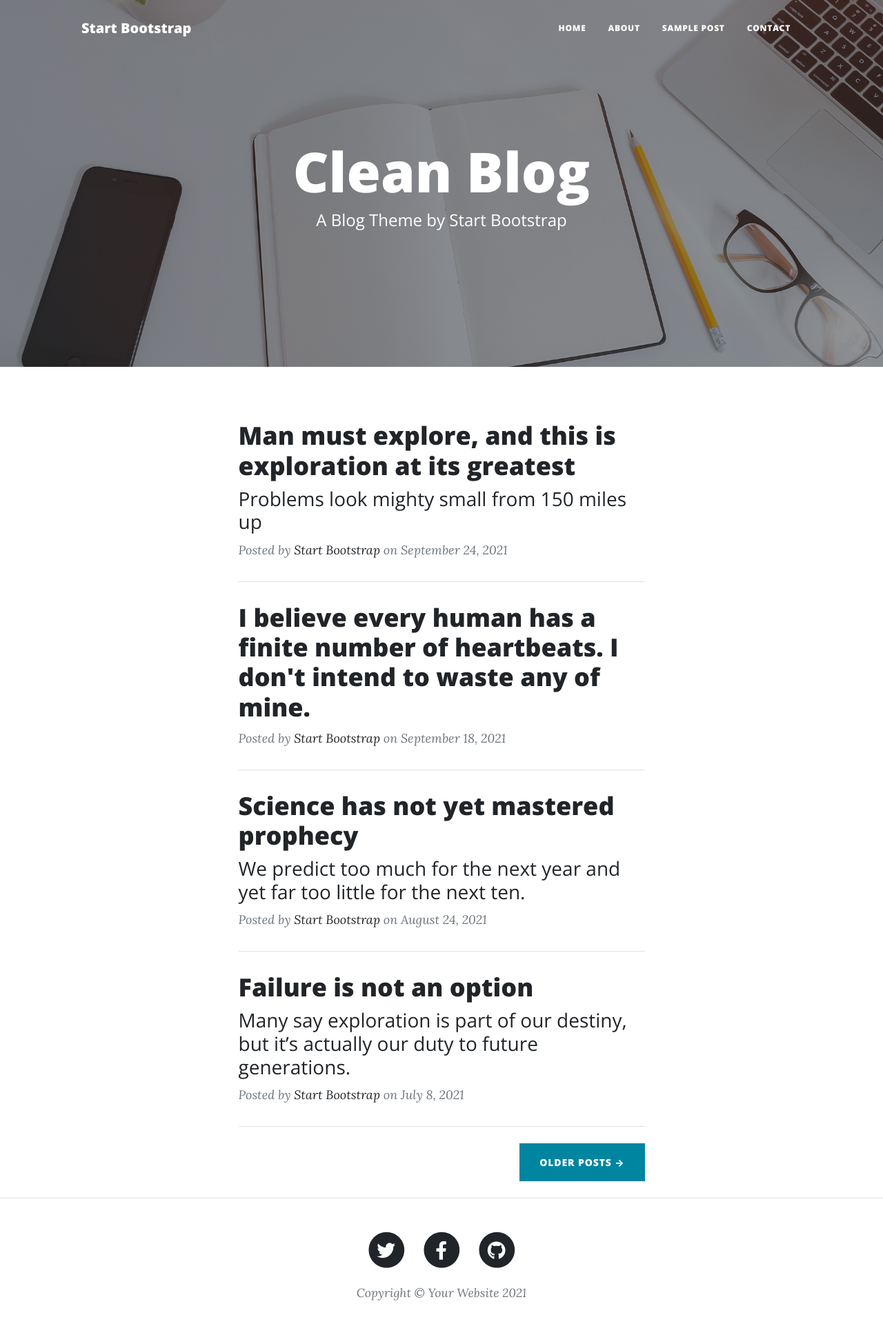
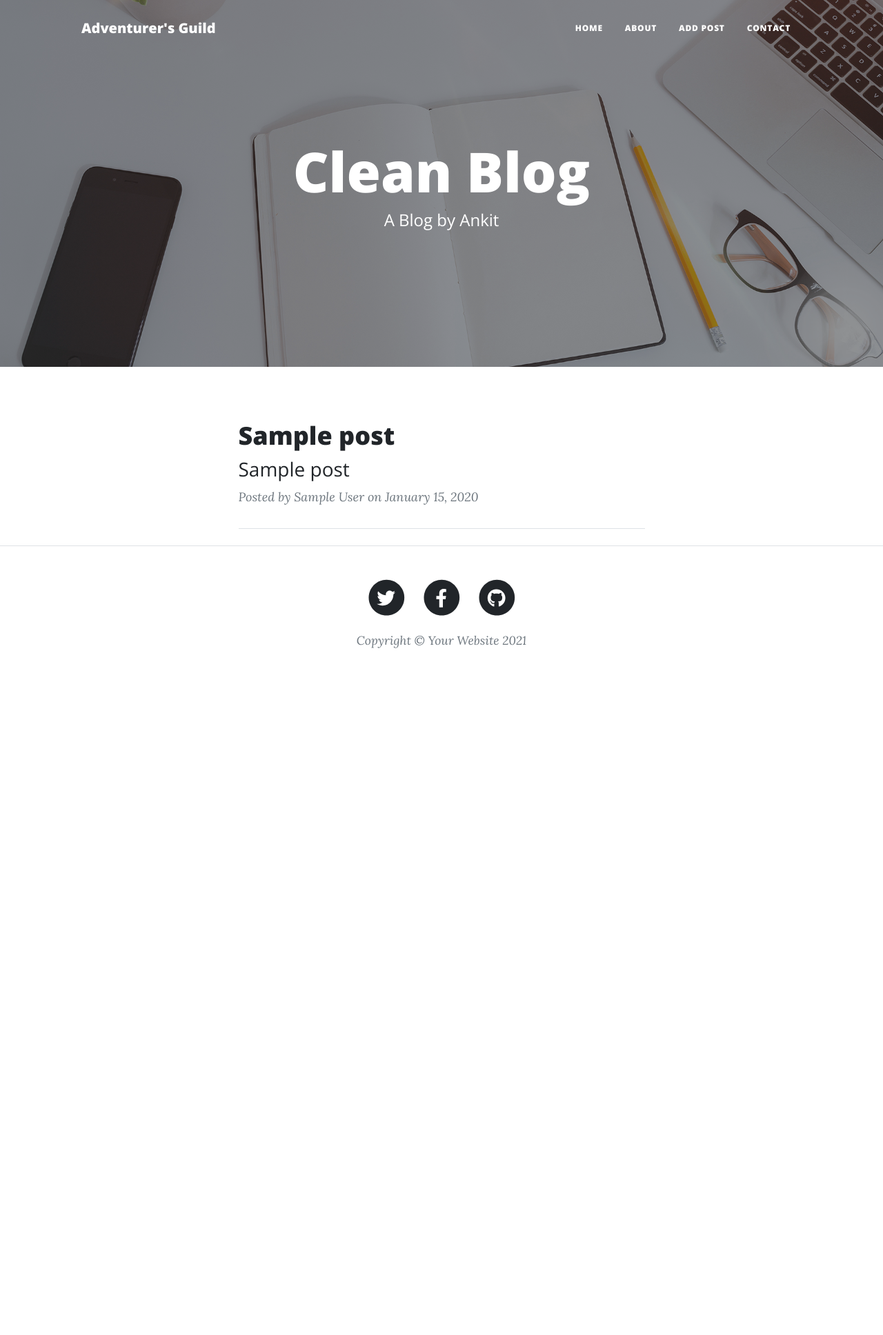
Before and after one commit to AnkitM18-tech/Blog-App, a Python web app: template templates/index.html in a window 1280 px wide. Shown: the whole page at 69% size. After the commit the page ends 940 px from the top, so only its background shows below. Run offline with Jinja, Linux system fonts and the light colour scheme; the template is opened without the code that fills it: most values are stand-ins (such as "Sample title", 1, 10 or a date in 2020).

Commit message:
index page modified

```diff
--- a/templates/index.html
+++ b/templates/index.html
@@ -5,7 +5,7 @@
         <meta name="viewport" content="width=device-width, initial-scale=1, shrink-to-fit=no" />
         <meta name="description" content="" />
         <meta name="author" content="" />
-        <title>Clean Blog - Start Bootstrap Theme</title>
+        <title>Adventurer's Guild</title>
         <link rel="icon" type="image/x-icon" href="{{ url_for('static', filename='favicon.ico') }}" />
         <!-- Font Awesome icons (free version)-->
         <script src="https://use.fontawesome.com/releases/v5.15.3/js/all.js" crossorigin="anonymous"></script>
@@ -19,7 +19,7 @@
         <!-- Navigation-->
         <nav class="navbar navbar-expand-lg navbar-light" id="mainNav">
             <div class="container px-4 px-lg-5">
-                <a class="navbar-brand" href="{{ url_for('index') }}">Start Bootstrap</a>
+                <a class="navbar-brand" href="{{ url_for('index') }}">Adventurer's Guild</a>
                 <button class="navbar-toggler" type="button" data-bs-toggle="collapse" data-bs-target="#navbarResponsive" aria-controls="navbarResponsive" aria-expanded="false" aria-label="Toggle navigation">
                     Menu
                     <i class="fas fa-bars"></i>
@@ -28,7 +28,7 @@
                     <ul class="navbar-nav ms-auto py-4 py-lg-0">
                         <li class="nav-item"><a class="nav-link px-lg-3 py-3 py-lg-4" href="{{ url_for('index') }}">Home</a></li>
                         <li class="nav-item"><a class="nav-link px-lg-3 py-3 py-lg-4" href="{{ url_for('about') }}">About</a></li>
-                        <li class="nav-item"><a class="nav-link px-lg-3 py-3 py-lg-4" href="{{ url_for('post') }}">Sample Post</a></li>
+                        <li class="nav-item"><a class="nav-link px-lg-3 py-3 py-lg-4" href="{{ url_for('add') }}">Add Post</a></li>
                         <li class="nav-item"><a class="nav-link px-lg-3 py-3 py-lg-4" href="{{ url_for('contact') }}">Contact</a></li>
                     </ul>
                 </div>
@@ -41,7 +41,7 @@
                     <div class="col-md-10 col-lg-8 col-xl-7">
                         <div class="site-heading">
                             <h1>Clean Blog</h1>
-                            <span class="subheading">A Blog Theme by Start Bootstrap</span>
+                            <span class="subheading">A Blog by Ankit</span>
                         </div>
                     </div>
                 </div>
@@ -51,61 +51,22 @@
         <div class="container px-4 px-lg-5">
             <div class="row gx-4 gx-lg-5 justify-content-center">
                 <div class="col-md-10 col-lg-8 col-xl-7">
+                {% for post in posts %}
                     <!-- Post preview-->
                     <div class="post-preview">
-                        <a href="{{ url_for('post') }}">
-                            <h2 class="post-title">Man must explore, and this is exploration at its greatest</h2>
-                            <h3 class="post-subtitle">Problems look mighty small from 150 miles up</h3>
+                        <a href="{{ url_for('post', post_id= post.id) }}">
+                            <h2 class="post-title">{{ post.title }}</h2>
+                            <h3 class="post-subtitle">{{ post.subtitle }}</h3>
                         </a>
                         <p class="post-meta">
                             Posted by
-                            <a href="#!">Start Bootstrap</a>
-                            on September 24, 2021
+                            {{ post.author }}
+                            on {{ post.date_posted.strftime("%B %d, %Y") }}
                         </p>
                     </div>
+                {% endfor %}
                     <!-- Divider-->
                     <hr class="my-4" />
-                    <!-- Post preview-->
-                    <div class="post-preview">
-                        <a href="{{ url_for('post') }}"><h2 class="post-title">I believe every human has a finite number of heartbeats. I don't intend to waste any of mine.</h2></a>
-                        <p class="post-meta">
-                            Posted by
-                            <a href="#!">Start Bootstrap</a>
-                            on September 18, 2021
-                        </p>
-                    </div>
-                    <!-- Divider-->
-                    <hr class="my-4" />
-                    <!-- Post preview-->
-                    <div class="post-preview">
-                        <a href="{{ url_for('post') }}">
-                            <h2 class="post-title">Science has not yet mastered prophecy</h2>
-                            <h3 class="post-subtitle">We predict too much for the next year and yet far too little for the next ten.</h3>
-                        </a>
-                        <p class="post-meta">
-                            Posted by
-                            <a href="#!">Start Bootstrap</a>
-                            on August 24, 2021
-                        </p>
-                    </div>
-                    <!-- Divider-->
-                    <hr class="my-4" />
-                    <!-- Post preview-->
-                    <div class="post-preview">
-                        <a href="{{ url_for('post') }}">
-                            <h2 class="post-title">Failure is not an option</h2>
-                            <h3 class="post-subtitle">Many say exploration is part of our destiny, but it’s actually our duty to future generations.</h3>
-                        </a>
-                        <p class="post-meta">
-                            Posted by
-                            <a href="#!">Start Bootstrap</a>
-                            on July 8, 2021
-                        </p>
-                    </div>
-                    <!-- Divider-->
-                    <hr class="my-4" />
-                    <!-- Pager-->
-                    <div class="d-flex justify-content-end mb-4"><a class="btn btn-primary text-uppercase" href="#!">Older Posts →</a></div>
                 </div>
             </div>
         </div>
```
